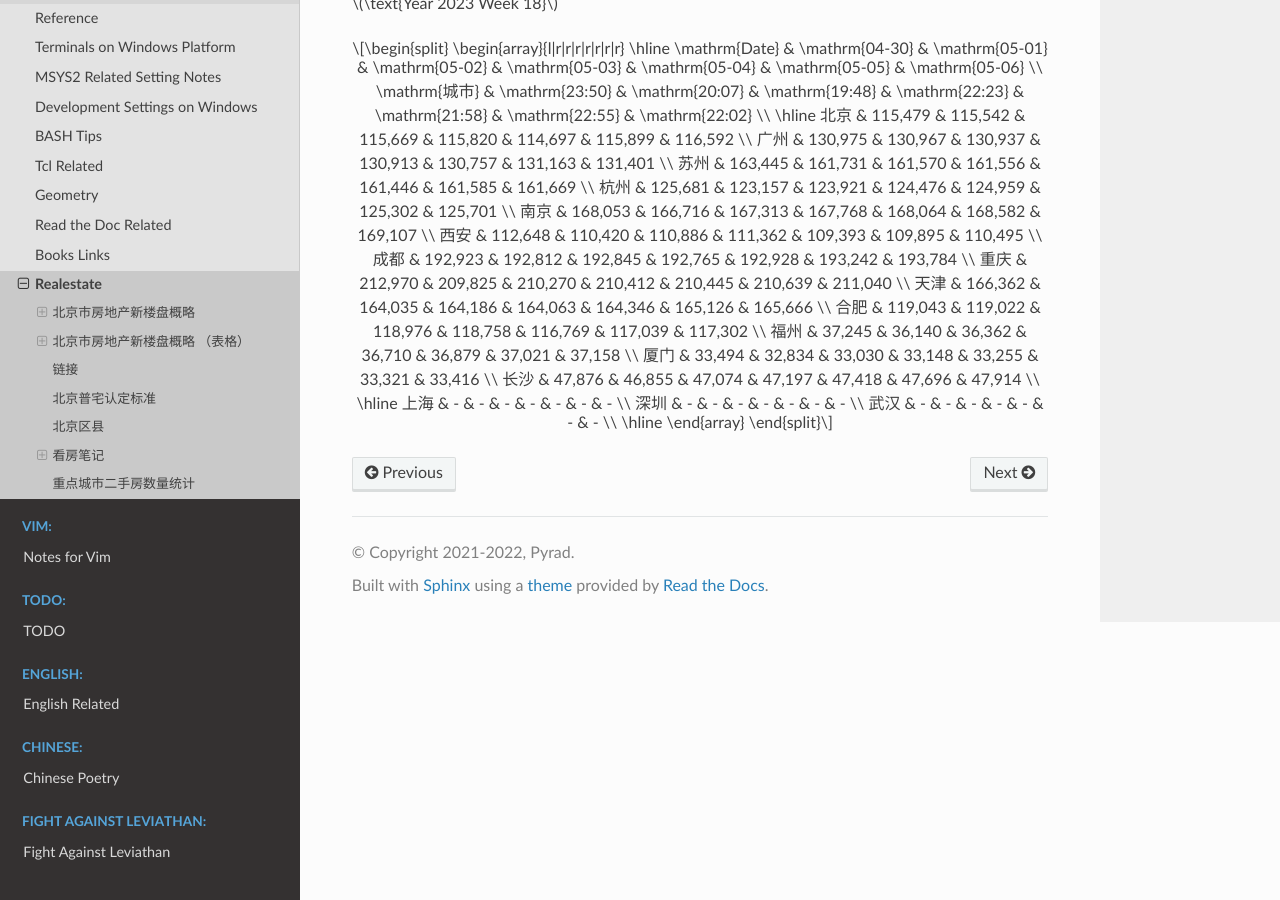
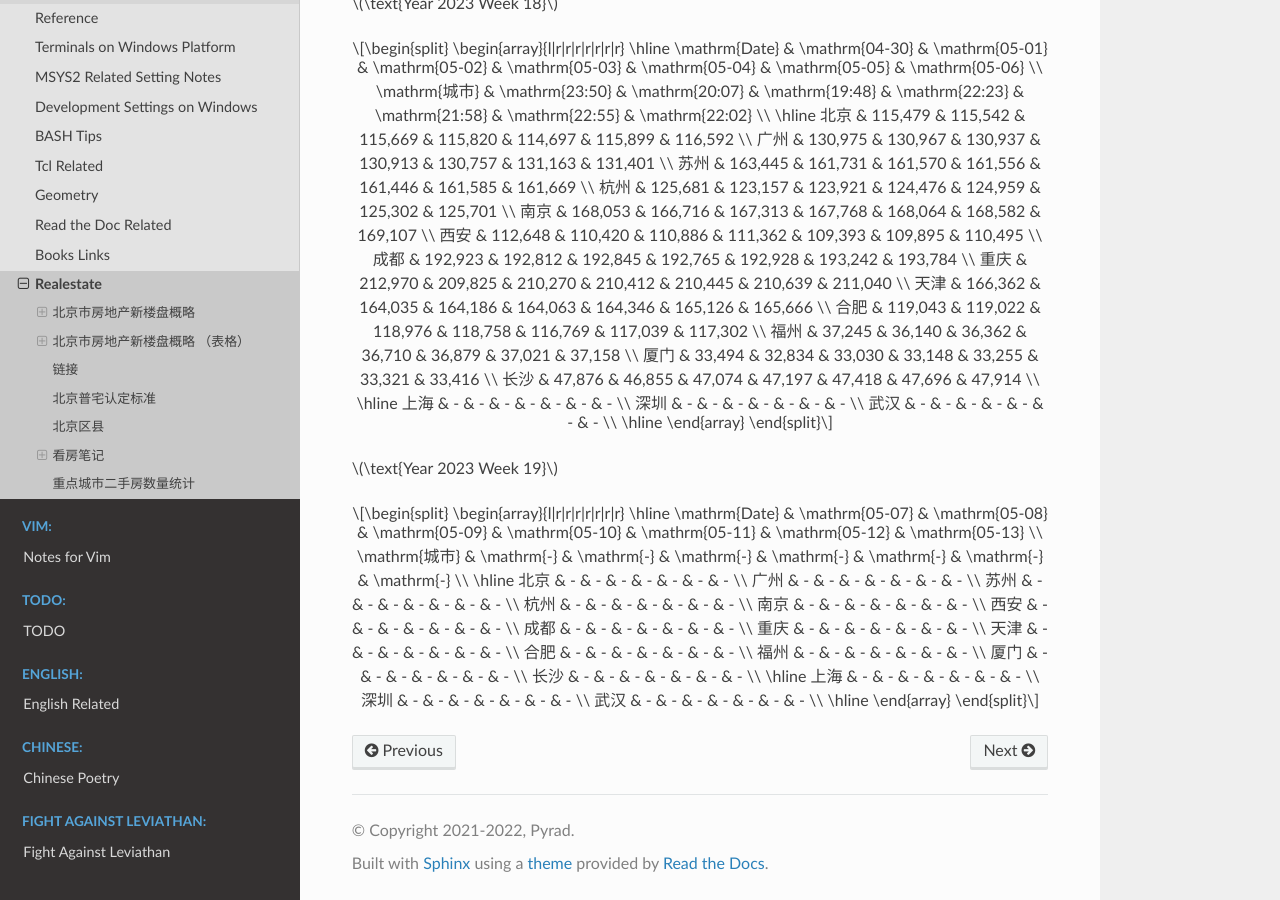
Before and after one commit to Pyrad/pyradnotes, a Sphinx documentation site: the page built from source/Notes/realestate.md, in a window 1280 px wide and 900 px high, scrolled down 13803 px. Built offline with Sphinx 7.4.7 and the Read the Docs theme 2.0.0, drawn with Linux system fonts in a browser that asks for light colours; a script that is not in the unit is left out.

Commit message:
Realestate Add table for week 19

```diff
--- a/source/Notes/realestate.md
+++ b/source/Notes/realestate.md
@@ -711,3 +711,32 @@ $$
 \hline
 \end{array}
 $$
+
+
+$\text{Year 2023 Week 19}$
+$$
+\begin{array}{l|r|r|r|r|r|r|r}
+\hline
+\mathrm{Date} & \mathrm{05-07} & \mathrm{05-08} & \mathrm{05-09} & \mathrm{05-10} & \mathrm{05-11} & \mathrm{05-12} & \mathrm{05-13} \\
+\mathrm{城市} & \mathrm{-} & \mathrm{-} & \mathrm{-} & \mathrm{-} & \mathrm{-} & \mathrm{-} & \mathrm{-} \\
+\hline
+北京 & - & - & - & - & - & - & - \\
+广州 & - & - & - & - & - & - & - \\
+苏州 & - & - & - & - & - & - & - \\
+杭州 & - & - & - & - & - & - & - \\
+南京 & - & - & - & - & - & - & - \\
+西安 & - & - & - & - & - & - & - \\
+成都 & - & - & - & - & - & - & - \\
+重庆 & - & - & - & - & - & - & - \\
+天津 & - & - & - & - & - & - & - \\
+合肥 & - & - & - & - & - & - & - \\
+福州 & - & - & - & - & - & - & - \\
+厦门 & - & - & - & - & - & - & - \\
+长沙 & - & - & - & - & - & - & - \\
+\hline
+上海 & - & - & - & - & - & - & - \\
+深圳 & - & - & - & - & - & - & - \\
+武汉 & - & - & - & - & - & - & - \\
+\hline
+\end{array}
+$$
```
